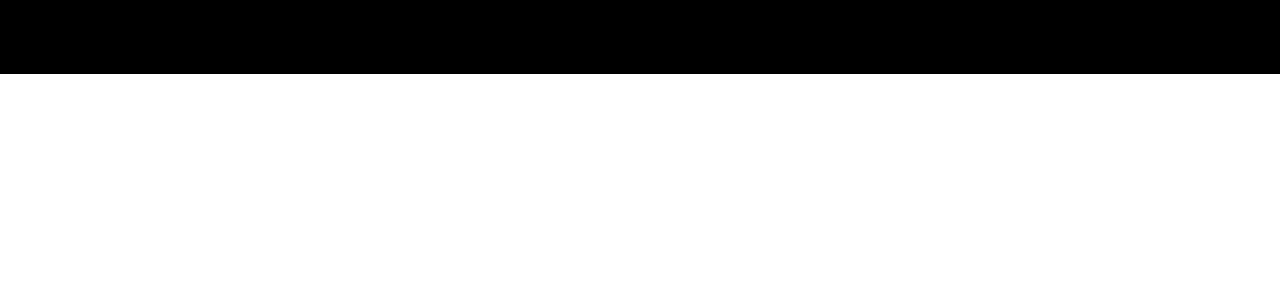
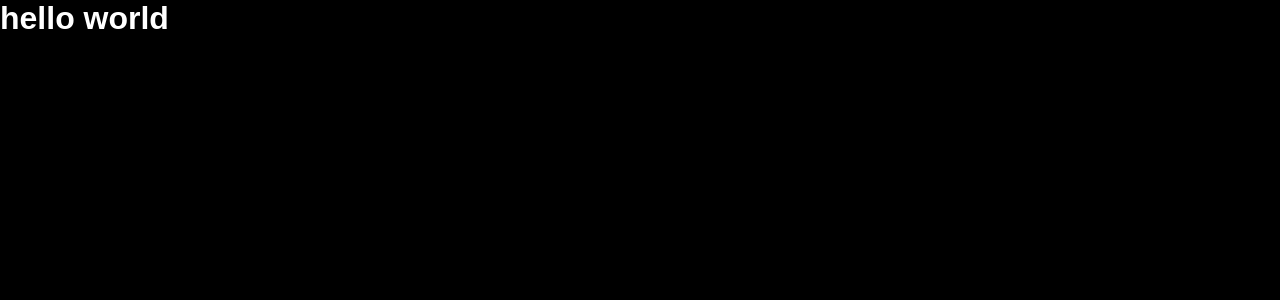
Before and after one commit to tanya172/imdb_clone, a React (Create React App) app: page / in a window 1280 px wide. Shown: the top 300 px of the page. Built offline with nearby package versions, Linux system fonts and the light colour scheme.

Commit message:
components

```diff
--- a/public/index.html
+++ b/public/index.html
@@ -14,7 +14,7 @@
 
     <link rel="manifest" href="%PUBLIC_URL%/manifest.json" />
     <title>IMDB Clone</title>
-    <!-- <style>html{background-color: black};</style> -->
+    <style>html{background-color: black};</style>
   </head>
   <body>
     <noscript>You need to enable JavaScript to run this app.</noscript>
--- a/src/App.css
+++ b/src/App.css
@@ -1,3 +1,5 @@
 .App{
   background-color: black;
+  color: white;
+  font-family: sans-serif;
 }
--- a/src/App.js
+++ b/src/App.js
@@ -12,7 +12,6 @@
           <Route path="/*" element={<h1>Error Page</h1>}></Route>
         </Routes>
       </Router>
-      <h1>heelo</h1>
     </div>
   );
 }
```
Also changed, not shown: src/components/Header/Header.css (added), src/components/Header/Header.js (added).
